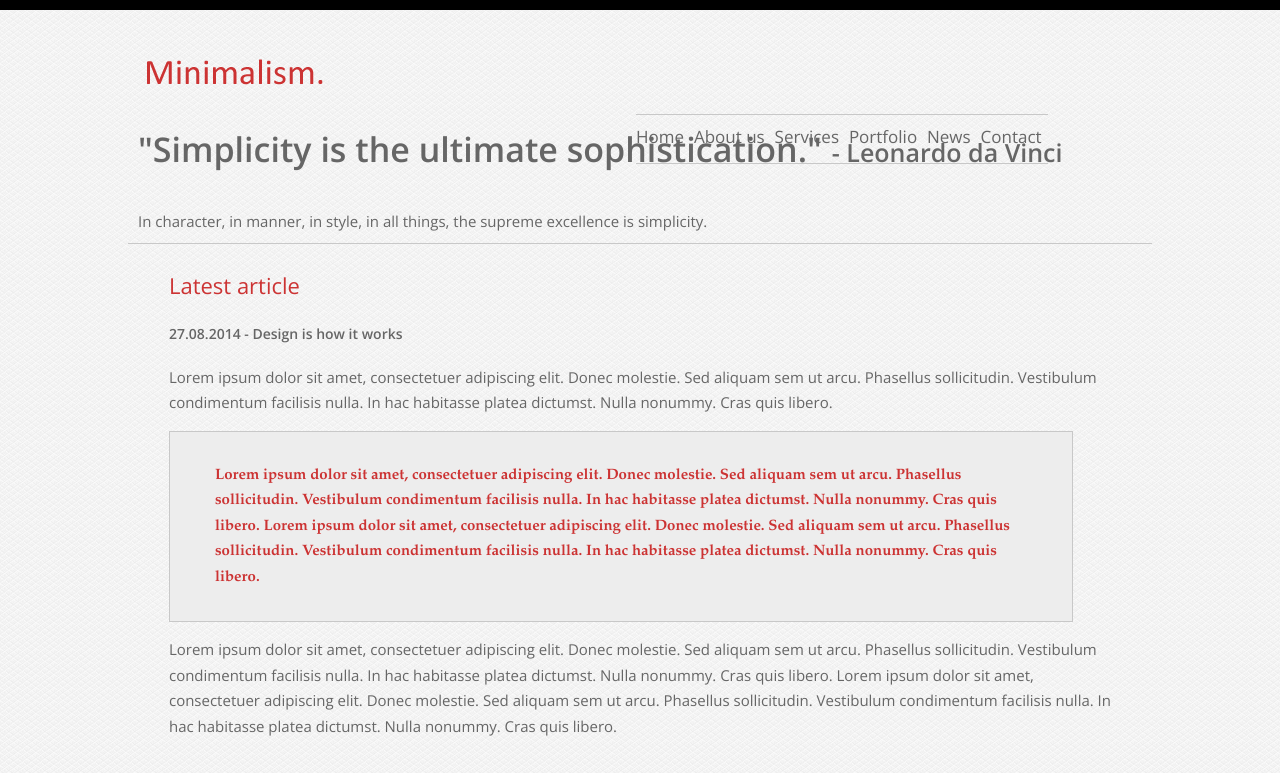
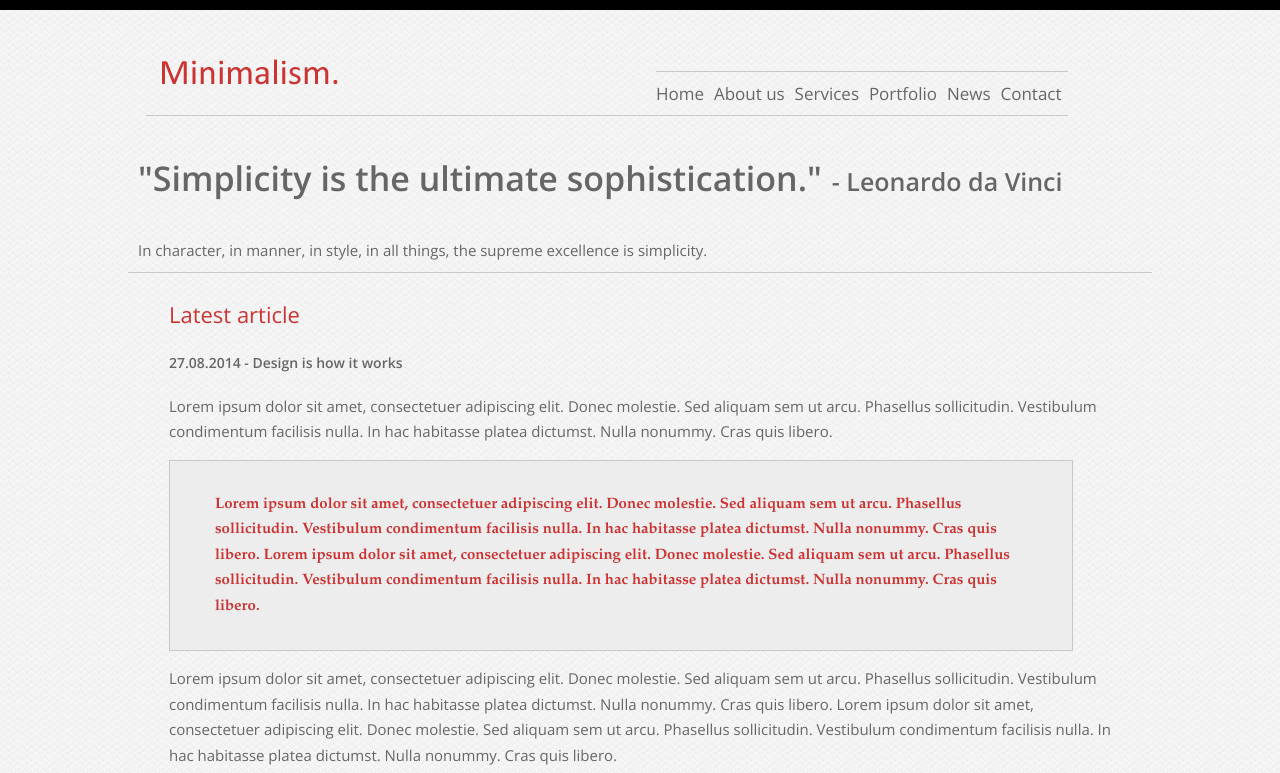
Before and after one commit to maretana/IS-Training, a website: page assignment3/index.html in a window 1280 px wide. Shown: the top 773 px of the page. Drawn offline with nearby package versions, Linux system fonts and the light colour scheme.

Commit message:
Fixed nav menu

```diff
--- a/assignment3/css/style.css
+++ b/assignment3/css/style.css
@@ -45,12 +45,12 @@
   margin: 34px 0 0 18px;
   padding: 0;
   width: 90%;
+  position: relative;
 }
-/* line 21, ../scss/partials/_header.scss */
+/* line 22, ../scss/partials/_header.scss */
 .header-container .header-nav {
   margin: 27px 0 0 0;
   padding: 0;
-  position: relative;
 }
 /* line 26, ../scss/partials/_header.scss */
 .header-container .header-nav ul {
@@ -61,14 +61,20 @@
 @media screen and (min-width: 600px) {
   /* line 26, ../scss/partials/_header.scss */
   .header-container .header-nav ul {
-    border-bottom: 1px solid #c8c8c8;
     border-top: 1px solid #c8c8c8;
-    position: absolute;
-    top: 50%;
-    right: 20px;
   }
 }
-/* line 40, ../scss/partials/_header.scss */
+/* line 35, ../scss/partials/_header.scss */
+.header-container .header-nav ul li {
+  display: block;
+}
+@media screen and (min-width: 600px) {
+  /* line 35, ../scss/partials/_header.scss */
+  .header-container .header-nav ul li {
+    display: inline-block;
+  }
+}
+/* line 41, ../scss/partials/_header.scss */
 .header-container .header-nav ul li .header-nav-link {
   display: block;
   font-family: 'Open Sans', sans-serif;
@@ -80,29 +86,15 @@
   line-height: normal;
   border-bottom: 1px solid #c8c8c8;
 }
-/* line 48, ../scss/partials/_header.scss */
+/* line 49, ../scss/partials/_header.scss */
 .header-container .header-nav ul li .header-nav-link:hover {
   color: #888;
   text-decoration: none;
 }
 @media screen and (min-width: 600px) {
-  /* line 40, ../scss/partials/_header.scss */
+  /* line 41, ../scss/partials/_header.scss */
   .header-container .header-nav ul li .header-nav-link {
-    display: inline-block;
-    overflow: hidden;
     border: none;
-  }
-}
-@media screen and (min-width: 600px) {
-  /* line 39, ../scss/partials/_header.scss */
-  .header-container .header-nav ul li {
-    display: inline;
-  }
-}
-@media screen and (min-width: 600px) {
-  /* line 66, ../scss/partials/_header.scss */
-  .header-container .header-nav #logo {
-    float: left;
   }
 }
 
--- a/assignment3/index.html
+++ b/assignment3/index.html
@@ -28,10 +28,12 @@
     <body class="bg">
         <div class="global-container">
             <div class="header-container">
-                <header class="header-inner">
-                    <a href="#"  id="logo"><img src="img/logo1.png" width="180" height="43" alt="logo"/></a>
-                    <nav class="header-nav">
-                        <ul>
+                <header class="header-inner row">
+                    <div class="col-sm-12 col-md-4">
+                        <a href="#"><img src="img/logo1.png" width="180" height="43" alt="logo"/></a>
+                    </div>
+                    <nav class="header-nav col-sm-12 col-md-8">
+                        <ul class="pull-right">
                             <li><a class="header-nav-link" href="index.html">Home</a></li>
                             <li><a class="header-nav-link" href="#">About us</a></li>
                             <li><a class="header-nav-link" href="#">Services</a></li>
--- a/assignment3/scss/partials/_header.scss
+++ b/assignment3/scss/partials/_header.scss
@@ -17,11 +17,11 @@
     margin: 34px 0 0 18px;
     padding: 0;
     width: 90%;
+    position: relative;
 
     .header-nav{
         margin: 27px 0 0 0;
         padding: 0;
-        position: relative;
 
         ul {
             list-style: none;
@@ -29,14 +29,15 @@
             padding: 0;
 
             @media screen and (min-width: 600px) {
-                @include bottom-border;
                 @include top-border;
-                position: absolute;
-                top: 50%;
-                right: 20px;
             }
 
             li {
+                display: block;
+
+                @media screen and (min-width: 600px) {
+                    display: inline-block;
+                }
                 .header-nav-link {
                     display: block;
                     @include text;
@@ -51,21 +52,9 @@
                     }
 
                     @media screen and (min-width: 600px) {
-                        display: inline-block;
-                        overflow: hidden;
                         border: none;
                     }
                 }
-
-                @media screen and (min-width: 600px) {
-                    display: inline;
-                }
-            }
-        }
-
-        #logo {
-            @media screen and (min-width: 600px) {
-                float: left;
             }
         }
     }
```
